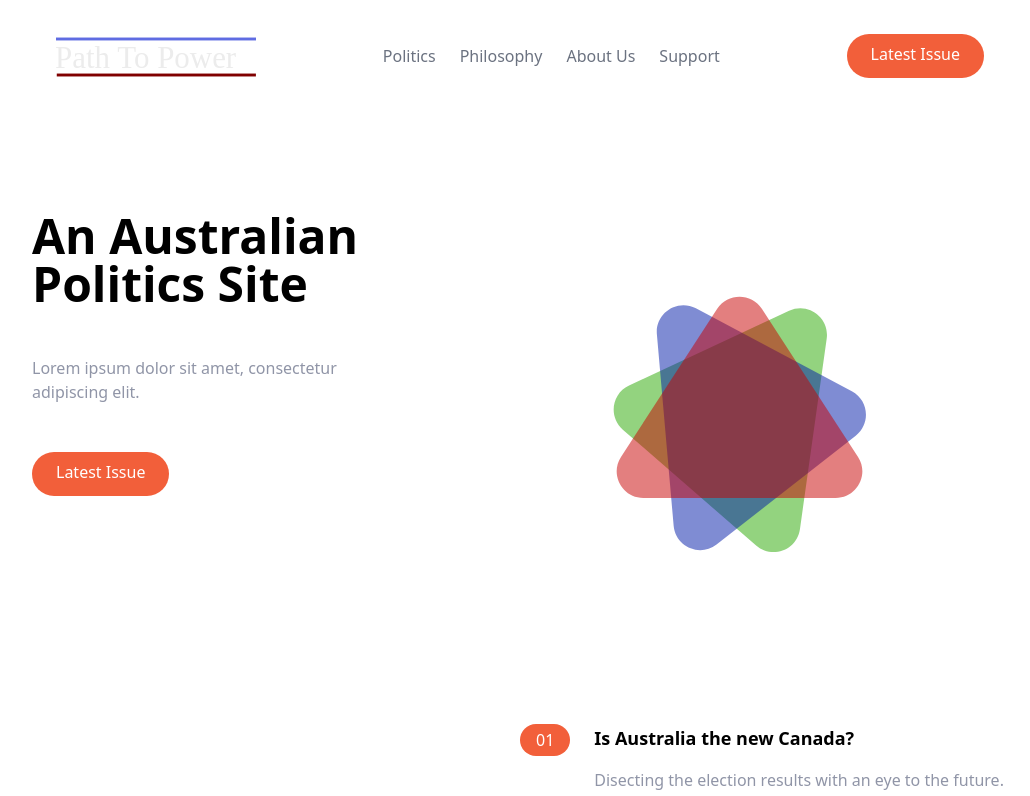
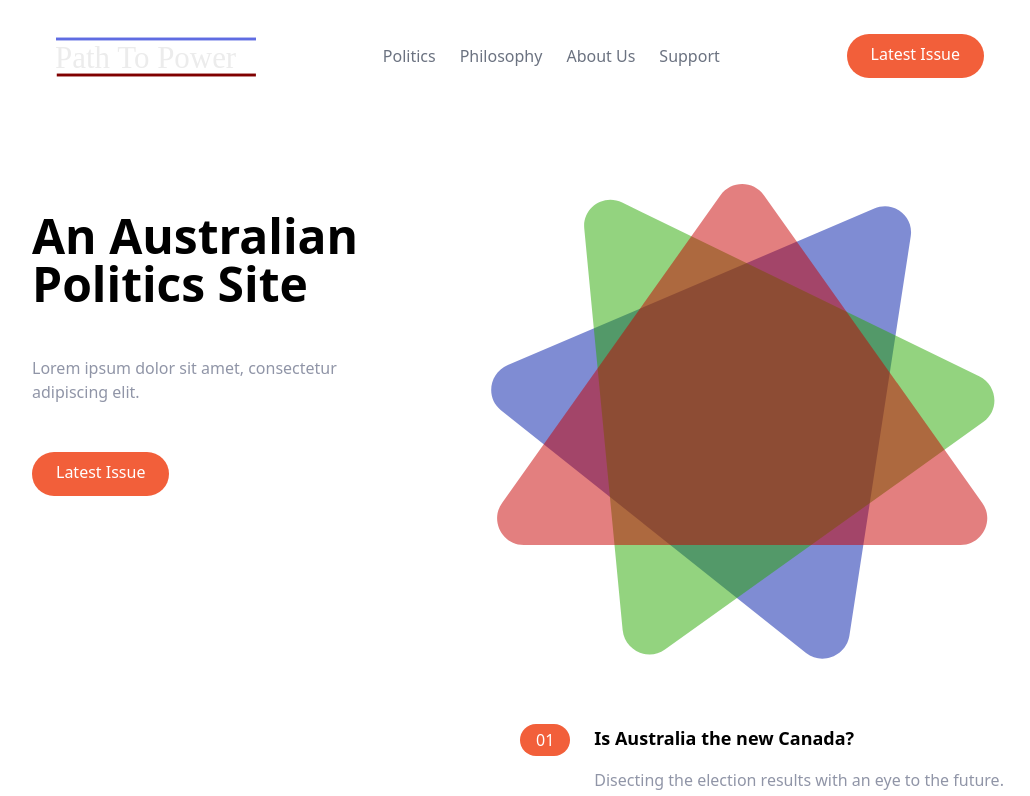
Before and after one commit to PatrickhCahill/politicssite, a Next.js app: page /home in a window 1280 px wide. Shown: the top 796 px of the page, without its empty margins (120-1150 px from the left). Built offline with nearby package versions, Linux system fonts and the light colour scheme.

Commit message:
Made hero.svg bigger

```diff
--- a/components/homepage/Hero.jsx
+++ b/components/homepage/Hero.jsx
@@ -1,6 +1,6 @@
 import Link from 'next/link';
 import Image from 'next/image';
-import styles  from '../../styles/Hero.module.css';
+import styles from '../../styles/Hero.module.css';
 export const Hero = () => {
   return (
     <section id="hero">
@@ -16,14 +16,13 @@ export const Hero = () => {
             <a href="#" className="p-3 px-6 pt-2 text-white bg-brightRed rounded-full hover:bg-brightRedLight"> Latest Issue </a>
           </div>
         </div>
-        <a href="#" className='w-full h-full sm:-pt-50 md:w-3/5 md:h-3/5' >
-        <svg id={styles.heroSVG} viewBox="0 0 100 100" fill="none" xmlns="http://www.w3.org/2000/svg">
-          <g id="MainLayer">
-            <path id={styles.Green} d="M27.5819 52.154C24.8505 49.7792 25.4689 45.3792 28.749 43.8493L58.8138 29.827C62.4085 28.1504 66.4307 31.1264 65.8786 35.0542L60.8489 70.8427C60.2969 74.7705 55.6103 76.5225 52.617 73.9201L27.5819 52.154Z"/>
-            <path id={styles.Liberal} d="M70.5968 44.9451C73.7924 46.6445 74.1796 51.0709 71.3277 53.2995L45.1878 73.7255C42.0624 76.1677 37.4739 74.1728 37.1282 70.2215L33.9783 34.2189C33.6326 30.2675 37.805 27.5061 41.307 29.3685L70.5968 44.9451Z"/>
-            <path id={styles.Labor} d="M45.3069 29.4558C47.2783 26.4204 51.7217 26.4204 53.6931 29.4557L71.7632 57.2765C73.9238 60.6028 71.5365 65 67.5701 65H31.4299C27.4635 65 25.0762 60.6028 27.2368 57.2765L45.3069 29.4558Z"/>
-          </g>
-        </svg>
+        <a href="#" className='sm:-pt-50 md:w-3/5 md:h-3/5' >
+          <svg className="h-full w-full" id={styles.heroSVG}viewBox="0 0 100 100" fill="none" xmlns="http://www.w3.org/2000/svg">
+              <path id={styles.Liberal} d="M4.68049 48.4997C1.74975 46.168 2.46465 41.513 5.98419 40.0108L74.8142 10.6335C78.4216 9.09383 82.2509 12.0068 81.6618 15.8424L70.1468 90.8207C69.5577 94.6563 64.9993 96.4905 61.9955 94.1006L4.68049 48.4997Z"/>
+              <path id={styles.Green} d="M94.5139 42.1263C97.945 43.7961 98.3938 48.4908 95.3317 50.6804L35.4882 93.4732C32.3547 95.7139 27.9153 93.6602 27.5461 89.7993L20.3351 14.3734C19.966 10.5125 23.9483 7.78455 27.4593 9.49325L94.5139 42.1263Z"/>
+              <path id={styles.Labor} d="M45.9226 8.11479C47.9157 5.30678 52.0843 5.30678 54.0773 8.1148L95.1065 65.9209C97.4564 69.2317 95.0891 73.8149 91.0291 73.8149H8.97082C4.91081 73.8149 2.54355 69.2317 4.89348 65.9209L45.9226 8.11479Z"/>
+          </svg>
+
         </a>
 
 
```
Also changed, not shown: public/MainLayer.svg (added).
